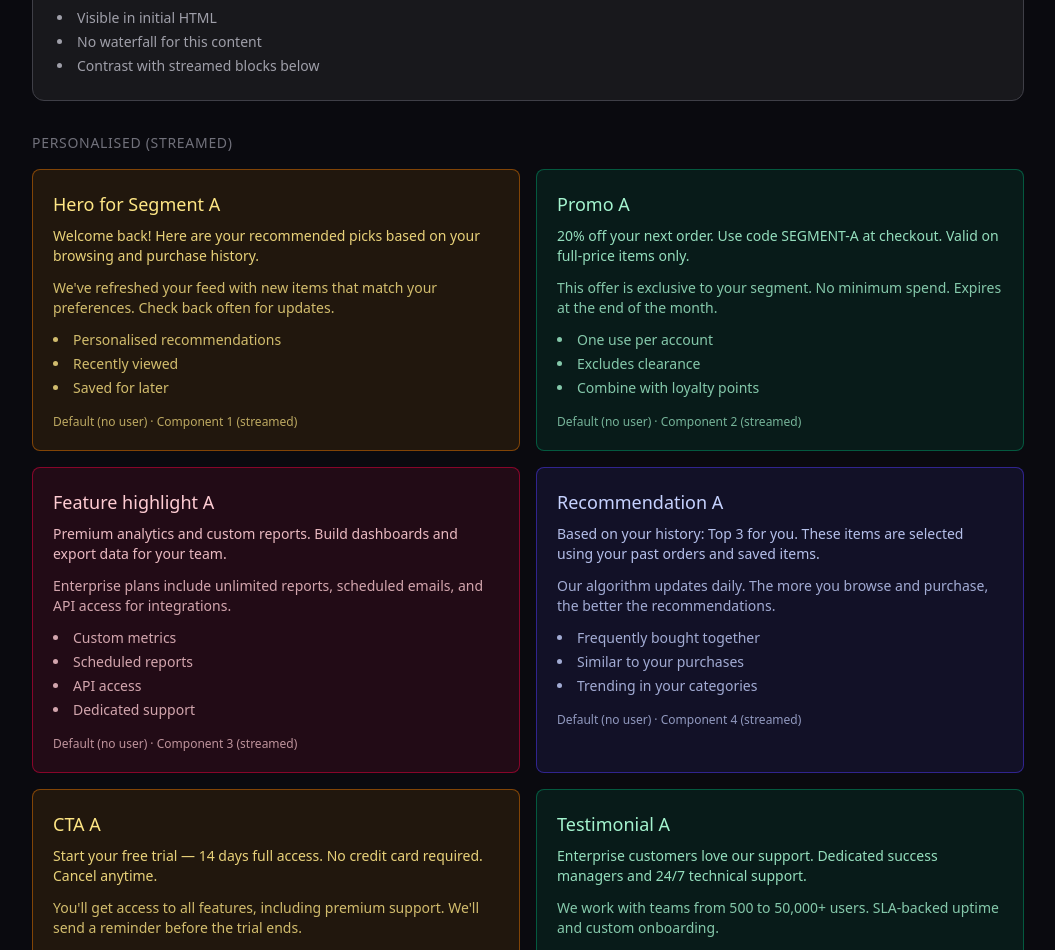
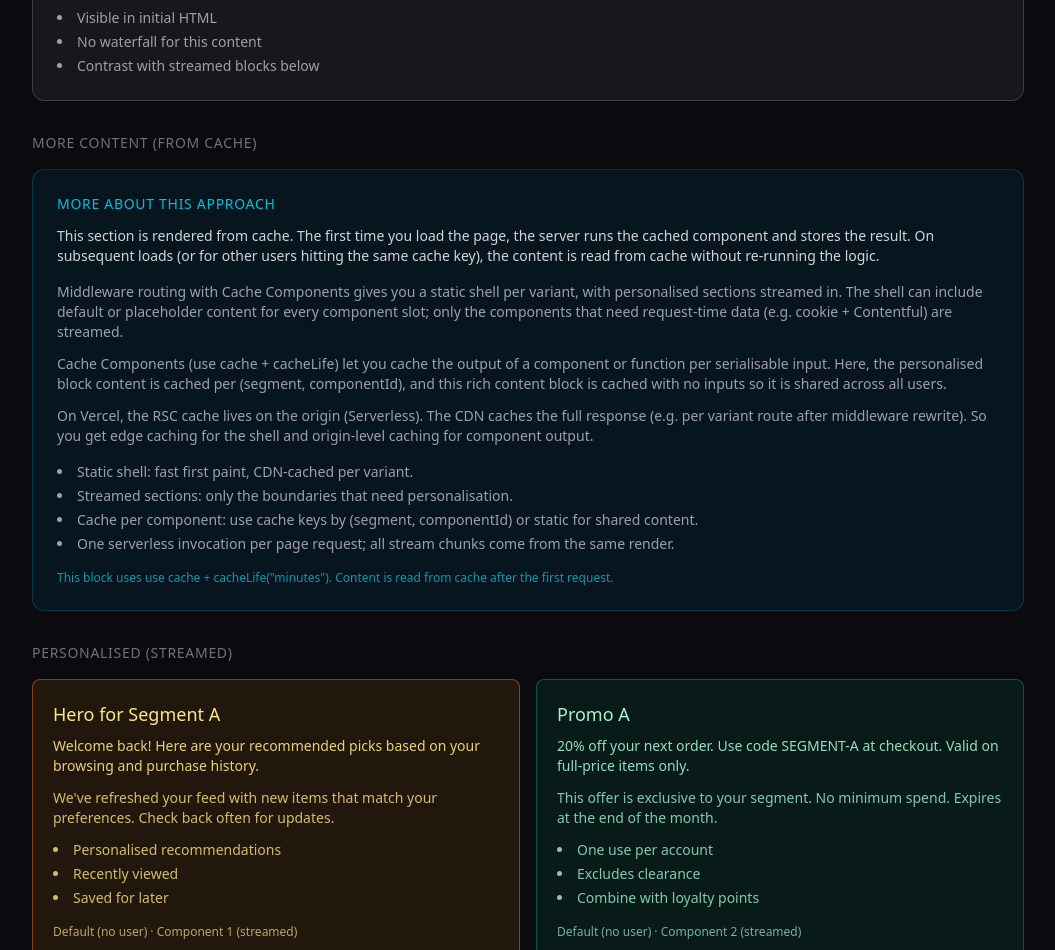
Before and after one commit to gjshah7254/personalisation-scenarios, a Next.js app: page /scenario-12/demo in a window 1280 px wide. Shown: the part 660-1610 px from the top of the page, without its empty margins (112-1167 px from the left). Built offline with nearby package versions, Linux system fonts and the light colour scheme; no server answers.

Commit message:
deploy it

```diff
--- /dev/null
+++ b/src/app/scenario-12/demo/CachedRichContent.tsx
@@ -0,0 +1,37 @@
+import { cacheLife } from "next/cache";
+import { CACHED_PAGE_CONTENT } from "./cached-page-content-mock";
+
+/**
+ * Large block of content read from cache. use cache + cacheLife so the result
+ * is cached; first request runs and caches, later requests read from cache.
+ */
+export async function CachedRichContent() {
+  "use cache";
+  cacheLife("minutes");
+
+  const { title, intro, paragraphs, bullets } = CACHED_PAGE_CONTENT;
+
+  return (
+    <div className="rounded-xl border border-cyan-800/50 bg-cyan-950/30 p-6">
+      <h2 className="text-sm font-medium uppercase tracking-wider text-cyan-400/90">
+        {title}
+      </h2>
+      <p className="mt-3 text-sm text-zinc-300">{intro}</p>
+      <div className="mt-4 space-y-3">
+        {paragraphs.map((p, i) => (
+          <p key={i} className="text-sm text-zinc-400">
+            {p}
+          </p>
+        ))}
+      </div>
+      <ul className="mt-4 list-inside list-disc space-y-1 text-sm text-zinc-400">
+        {bullets.map((b, i) => (
+          <li key={i}>{b}</li>
+        ))}
+      </ul>
+      <p className="mt-4 text-xs text-cyan-400/70">
+        This block uses use cache + cacheLife(&quot;minutes&quot;). Content is read from cache after the first request.
+      </p>
+    </div>
+  );
+}
--- a/src/app/scenario-12/demo/PersonalisedBlock.tsx
+++ b/src/app/scenario-12/demo/PersonalisedBlock.tsx
@@ -1,26 +1,15 @@
 import { getSegmentFromCookie } from "@/lib/cookies";
-import { PERSONALISED_MOCK } from "./mock-data";
+import { getCachedPersonalisedContent } from "./getCachedPersonalisedContent";
 
 type Props = { componentId: 1 | 2 | 3 | 4 | 5 | 6 | 7 | 8 };
 
-/** Staggered delay so streaming is visible: component 1 = 0.3s, 2 = 0.6s, … 8 = 2.4s */
-function delayForComponent(componentId: number) {
-  return new Promise((r) => setTimeout(r, componentId * 300));
-}
-
 /**
  * One of 8 personalised components. Reads segment from cookie (set at login),
- * then renders mock Contentful content for that segment. Streams in when ready.
+ * then gets content from cache (use cache). Streams in when ready.
  */
 export async function PersonalisedBlock({ componentId }: Props) {
-  await delayForComponent(componentId);
   const segment = await getSegmentFromCookie();
-  const item = PERSONALISED_MOCK.find((m) => m.id === componentId);
-  const content = !item
-    ? null
-    : segment === "B"
-      ? item.segmentB
-      : item.segmentA; // default to A when no cookie (e.g. not logged in)
+  const content = await getCachedPersonalisedContent(segment ?? "A", componentId);
 
   if (!content) {
     return (
--- /dev/null
+++ b/src/app/scenario-12/demo/cached-page-content-mock.ts
@@ -0,0 +1,20 @@
+/**
+ * Mock content for the "More content (from cache)" section.
+ * Read via use cache so the block is cached and reused.
+ */
+export const CACHED_PAGE_CONTENT = {
+  title: "More about this approach",
+  intro:
+    "This section is rendered from cache. The first time you load the page, the server runs the cached component and stores the result. On subsequent loads (or for other users hitting the same cache key), the content is read from cache without re-running the logic.",
+  paragraphs: [
+    "Middleware routing with Cache Components gives you a static shell per variant, with personalised sections streamed in. The shell can include default or placeholder content for every component slot; only the components that need request-time data (e.g. cookie + Contentful) are streamed.",
+    "Cache Components (use cache + cacheLife) let you cache the output of a component or function per serialisable input. Here, the personalised block content is cached per (segment, componentId), and this rich content block is cached with no inputs so it is shared across all users.",
+    "On Vercel, the RSC cache lives on the origin (Serverless). The CDN caches the full response (e.g. per variant route after middleware rewrite). So you get edge caching for the shell and origin-level caching for component output.",
+  ],
+  bullets: [
+    "Static shell: fast first paint, CDN-cached per variant.",
+    "Streamed sections: only the boundaries that need personalisation.",
+    "Cache per component: use cache keys by (segment, componentId) or static for shared content.",
+    "One serverless invocation per page request; all stream chunks come from the same render.",
+  ],
+};
--- /dev/null
+++ b/src/app/scenario-12/demo/getCachedPersonalisedContent.ts
@@ -0,0 +1,22 @@
+import { cacheLife } from "next/cache";
+import { PERSONALISED_MOCK } from "./mock-data";
+import type { SegmentContent } from "./mock-data";
+
+type Segment = "A" | "B";
+type ComponentId = 1 | 2 | 3 | 4 | 5 | 6 | 7 | 8;
+
+/**
+ * Returns personalised content for (segment, componentId). Cached per key with use cache.
+ * First request fills the cache; subsequent requests with same segment + componentId read from cache.
+ */
+export async function getCachedPersonalisedContent(
+  segment: Segment,
+  componentId: ComponentId
+): Promise<SegmentContent | null> {
+  "use cache";
+  cacheLife("minutes");
+
+  const item = PERSONALISED_MOCK.find((m) => m.id === componentId);
+  if (!item) return null;
+  return segment === "B" ? item.segmentB : item.segmentA;
+}
--- a/src/app/scenario-12/demo/page.tsx
+++ b/src/app/scenario-12/demo/page.tsx
@@ -2,6 +2,7 @@ import Link from "next/link";
 import { Suspense } from "react";
 import { StaticBlock1 } from "./StaticBlock1";
 import { StaticBlock2 } from "./StaticBlock2";
+import { CachedRichContent } from "./CachedRichContent";
 import { PersonalisedBlock } from "./PersonalisedBlock";
 
 /** Default/placeholder shown in shell until the personalised component streams in. Taller so streaming transition is visible. */
@@ -38,7 +39,7 @@ export default function Scenario12DemoPage() {
           Scenario 12 demo: 10 components
         </h1>
         <p className="mt-1 text-zinc-400">
-          2 static components (in shell) + 8 personalised components (streamed). Each personalised block reads the segment cookie and shows mock content; only those 8 update when the stream arrives.
+          2 static (shell) + 1 cached content block + 8 personalised (streamed, content from cache per segment). No artificial delay; personalised blocks read from cache via use cache.
         </p>
       </div>
 
@@ -49,6 +50,14 @@ export default function Scenario12DemoPage() {
         </h2>
         <StaticBlock1 />
         <StaticBlock2 />
+      </section>
+
+      {/* --- More content (from cache) --- */}
+      <section className="space-y-4">
+        <h2 className="text-sm font-medium uppercase tracking-wider text-zinc-500">
+          More content (from cache)
+        </h2>
+        <CachedRichContent />
       </section>
 
       {/* --- Personalised (8), each in Suspense with default fallback --- */}
```
